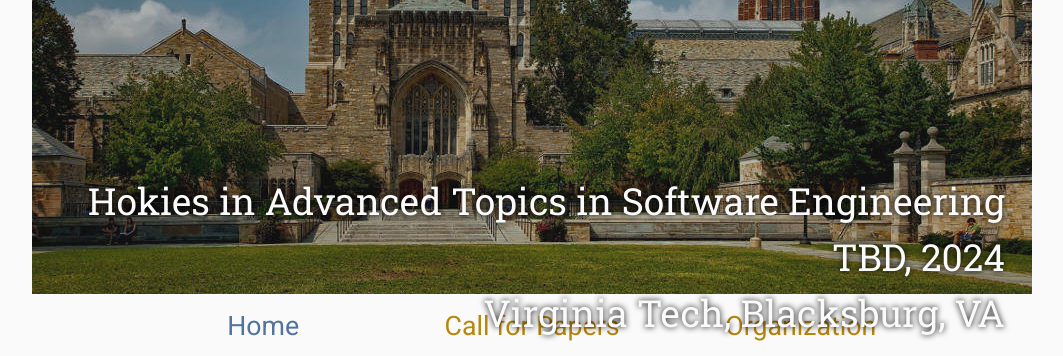
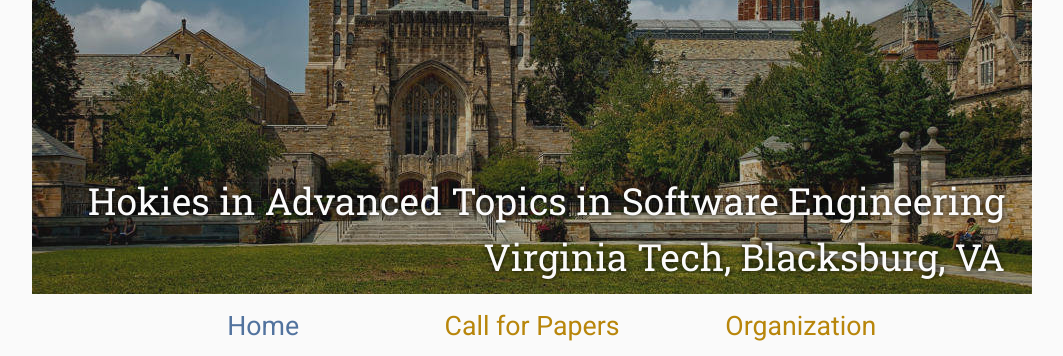
Before and after one commit to CS6704-VT/hatse, a plain HTML site: page index.html in a window 1280 px wide. Shown: the part 166-522 px from the top of the page, without its empty margins (108-1171 px from the left). Drawn offline with Linux system fonts and the light colour scheme.

Commit message:
Fixing heading on banner

```diff
--- a/index.html
+++ b/index.html
@@ -20,7 +20,7 @@
             <span class="year">HATSE 2024</span>
         </div>
         <div class="bottom-right">
-            Hokies in Advanced Topics in Software Engineering<br>TBD, 2024 <br> Virginia Tech, Blacksburg, VA
+            Hokies in Advanced Topics in Software Engineering<br>Virginia Tech, Blacksburg, VA
         </div>
     </div>
 
```
